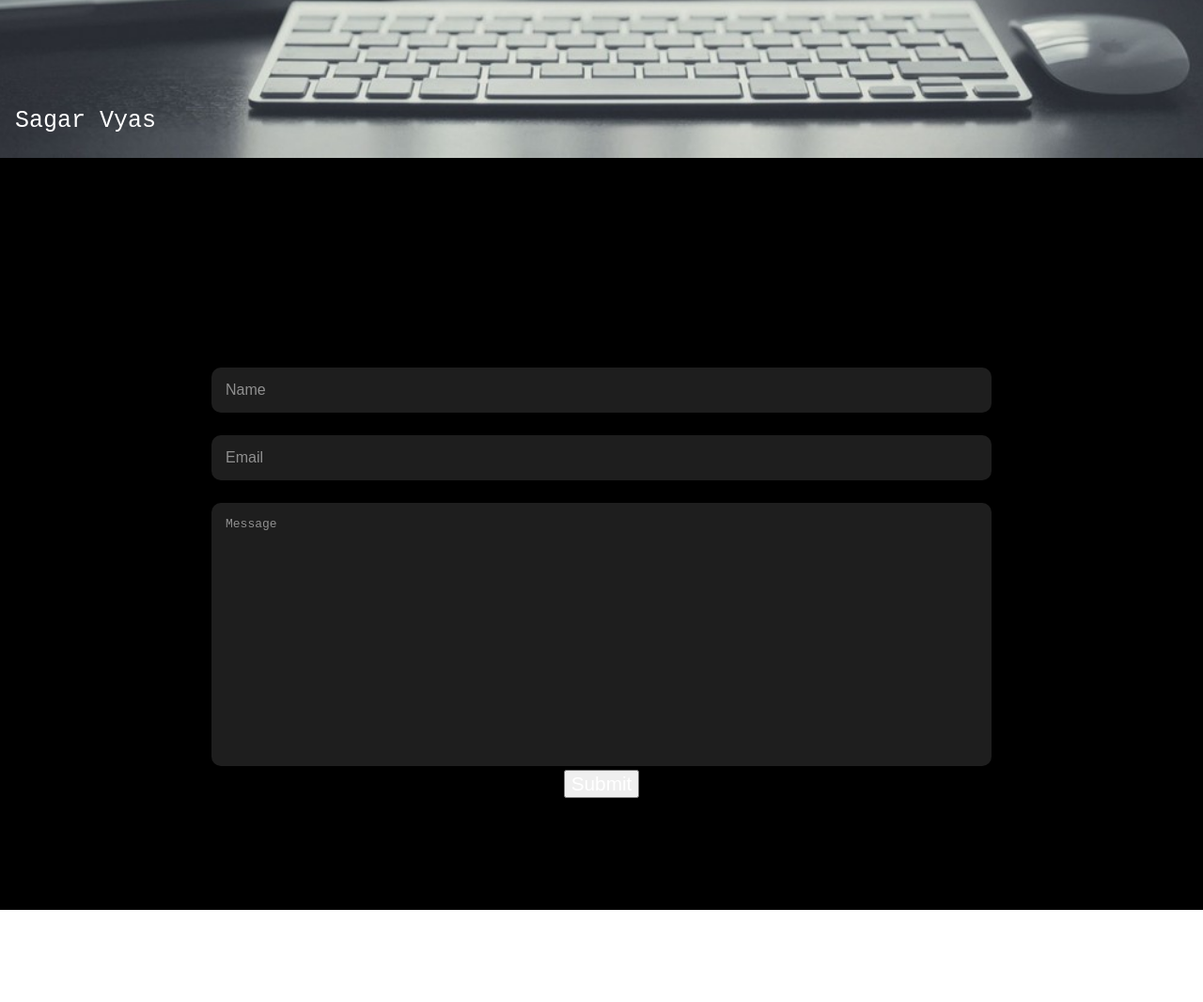
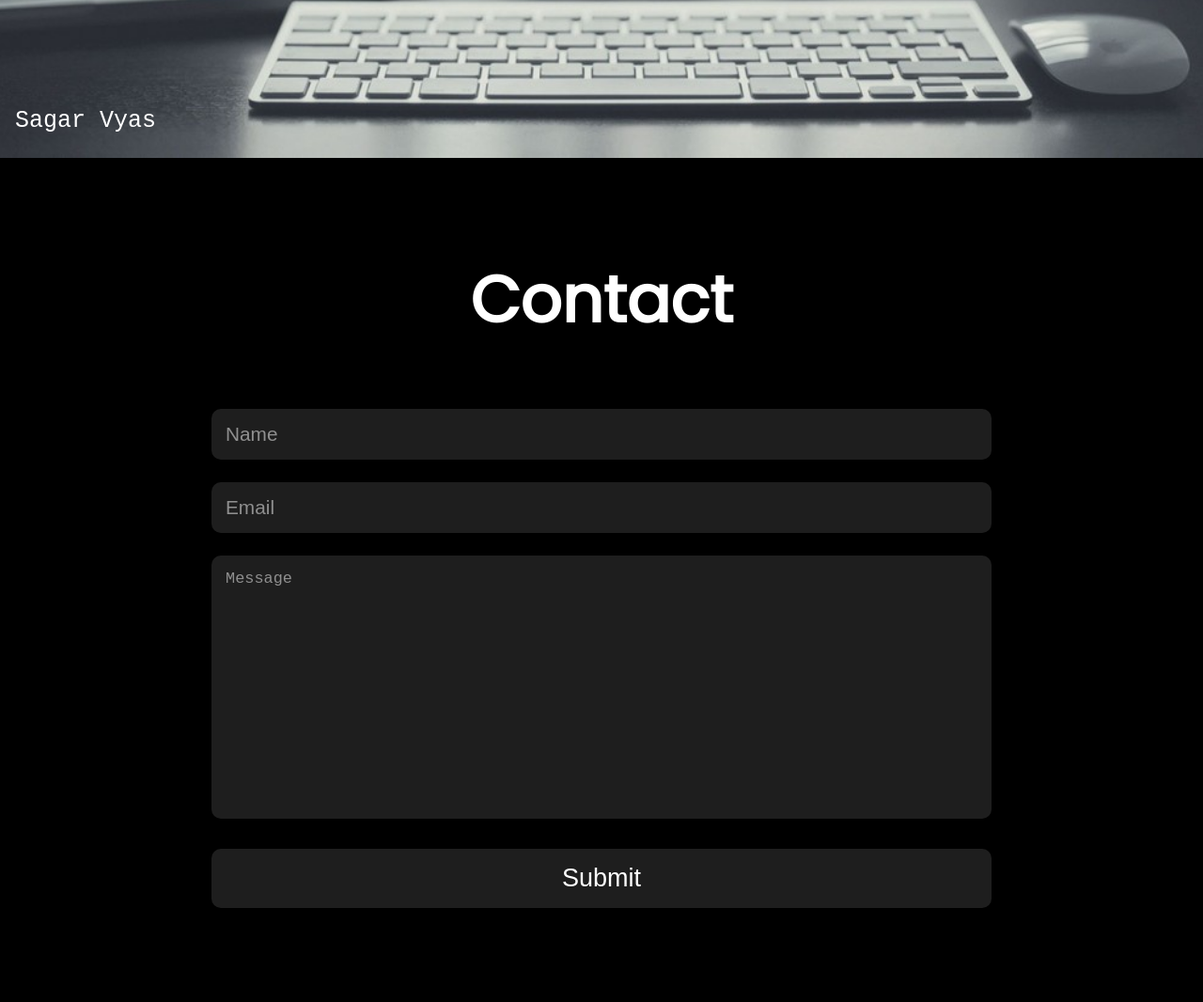
Before and after one commit to sagarvyas7777/website, a plain HTML site: page index.html in a window 1280 px wide. Shown: the part 632-1698 px from the top of the page at 94% size. Before the commit the page ends 1600 px from the top, so only its background shows below. Drawn offline with Linux system fonts and the light colour scheme.

Commit message:
Update index.html

```diff
--- a/index.html
+++ b/index.html
@@ -5,6 +5,18 @@
           height: 100%;
           margin: 0;
         }
+
+#contact h1{
+color: white;
+font-size: 4.3em;
+display: block;
+margin:0;
+font-family:"Poppins", sans-serif;
+padding-bottom: 5vh;
+text-align:center;
+}
+
+form{color:white;font-size:1.3em;margin:0;font-family:"Poppins", sans-serif}
 
         .bgimg {
           background-image: url('WebDev-1100x619.jpg');
@@ -22,6 +34,8 @@
           top: 0;
           left: 16px;
         }
+
+button{background-color:#1e1e1e;width:98%;width:-moz-calc(100% - 30px);width:-webkit-calc(100% - 30px);width:-o-calc(100% - 30px);width:calc(100% - 30px);margin:3vh 15px 0;padding:2vh 0 2vh 0;outline:none;border:none;border-radius:10px;transition:background-color 0.2s;font-size:inherit;resize:none}textarea::-webkit-scrollbar{border-radius:0 10px 10px 0;background-color:#1e1e1e}
 
         form *{color:white;font-size:1.3em}form button{color:white}form input,form textarea{width:800px;padding:15px;background-color:#1e1e1e;margin:3vh 15px 0;outline:none;border:none;border-radius:10px;transition:background-color 0.2s;font-size:inherit;resize:none}form input::placeholder,form textarea::placeholder{color:white;opacity:0.5}
 
@@ -52,7 +66,7 @@
           width: 40%;
         }
     </style>
-
+        <link rel="stylesheet" href="https://fonts.googleapis.com/css?family=Poppins|Open+Sans:300">
     <body>
         <div class="bgimg">
           <div class="topleft">
```
